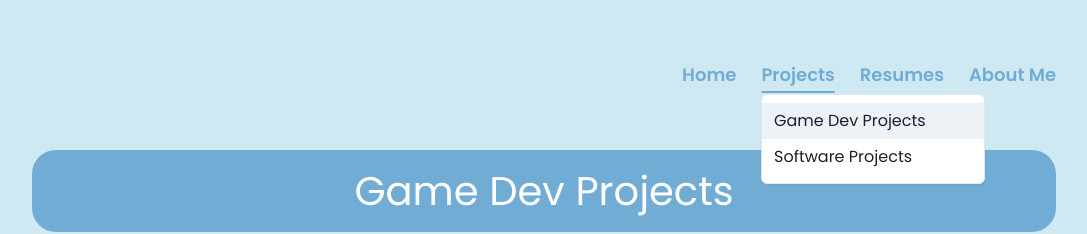
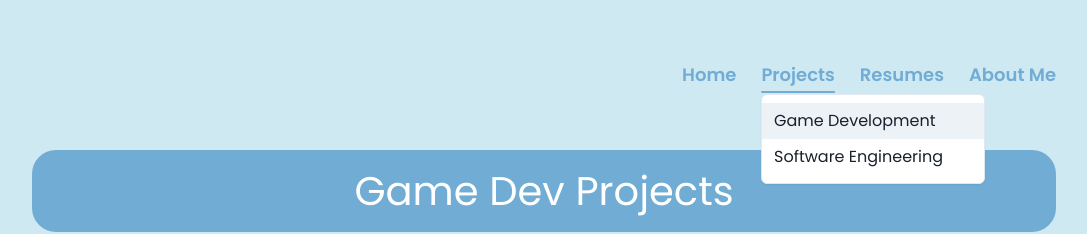
Before and after one commit to AashishSubramanian26/AashishWebsite, a React (Vite) app: page /game-dev-projects in a window 1280 px wide. Both pictures are taken after a click on the element "Projects". Shown: the top 234 px of the page, without its empty margins (96-1183 px from the left). Built offline with nearby package versions, Linux system fonts and the light colour scheme.

Commit message:
Updated Website

```diff
--- a/src/components/NavBar.tsx
+++ b/src/components/NavBar.tsx
@@ -77,10 +77,10 @@ export const NavBar = () => {
             </MenuButton>
             <MenuList>
               <MenuItem onClick={() => navigate("/game-dev-projects")}>
-                Game Dev Projects
+                Game Development
               </MenuItem>
               <MenuItem onClick={() => navigate("/software-projects")}>
-                Software Projects
+                Software Engineering
               </MenuItem>
             </MenuList>
           </Menu>
@@ -107,10 +107,10 @@ export const NavBar = () => {
             </MenuButton>
             <MenuList>
               <MenuItem onClick={() => navigate("/game-dev-resume")}>
-                Game Dev Resume
+                Game Development
               </MenuItem>
               <MenuItem onClick={() => navigate("/resume")}>
-                Software Resume
+                Software Engineering
               </MenuItem>
             </MenuList>
           </Menu>
--- a/src/content/projects/gameDevProjects.ts
+++ b/src/content/projects/gameDevProjects.ts
@@ -86,6 +86,7 @@ export const gameDevProjects = {
     tags: ["Unreal Engine 5", "Cross-functional teams", "Boating Simulation"],
     cardImgSrc: "/game-dev-projects/CES2026/BigShot.png",
     mediaContent: [
+      "/game-dev-projects/CES2026/BigShot.png",
       "/game-dev-projects/CES2026/2025-07-23 15-58-41.mp4",
       "/game-dev-projects/CES2026/Pretty.png",
       "/game-dev-projects/CES2026/Lighthouse.png",
@@ -94,6 +95,7 @@ export const gameDevProjects = {
 
     ],
     coreMechanicsContent: [
+      "/game-dev-projects/CES2026/HMIShowcase.mp4",
       "/game-dev-projects/CES2026/image.png",
       "/game-dev-projects/CES2026/Cave.png",
       "/game-dev-projects/CES2026/Fort.png",
```
Also changed, not shown: 1 other file (tests, documents, lock files or other folders).
